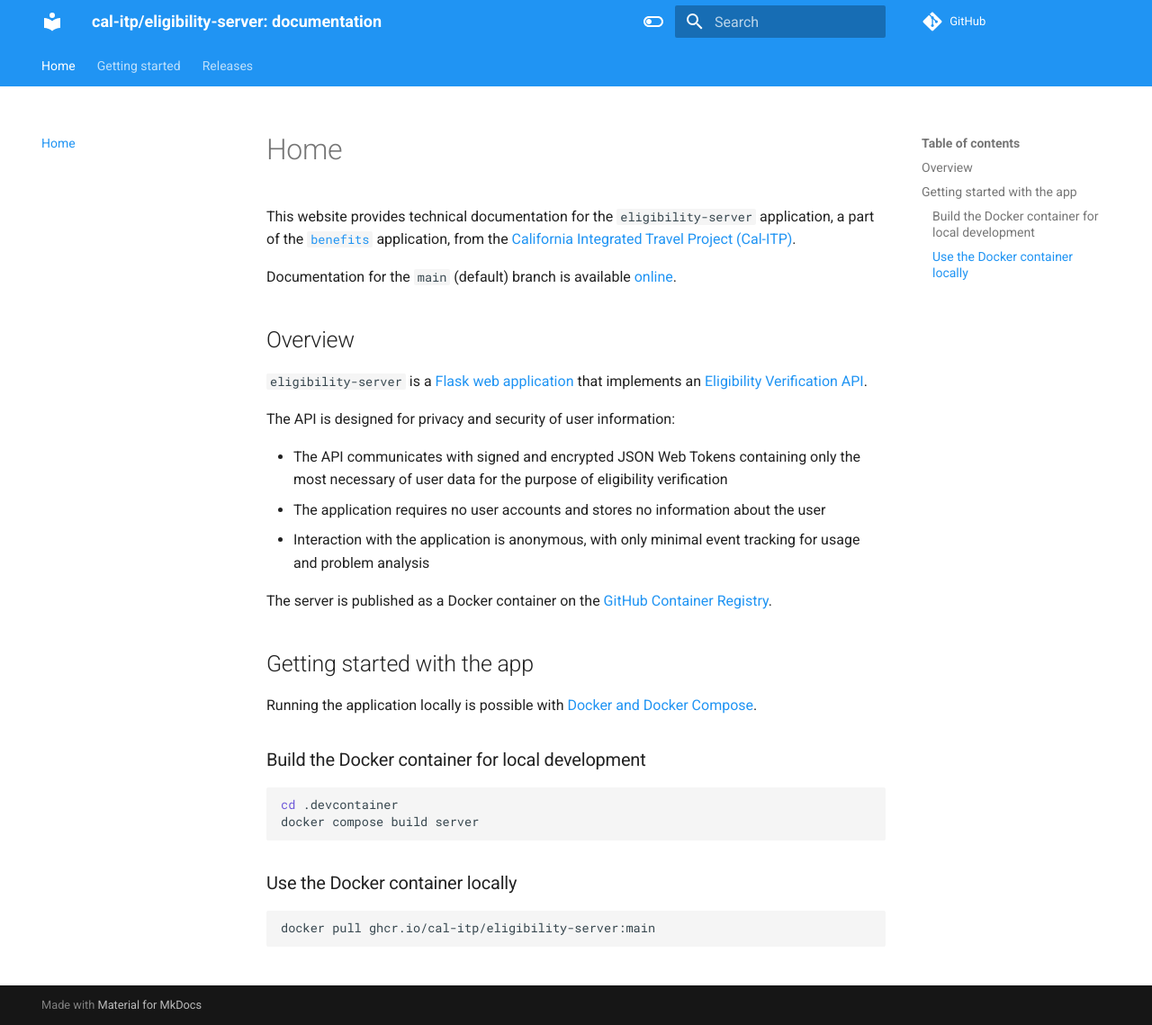
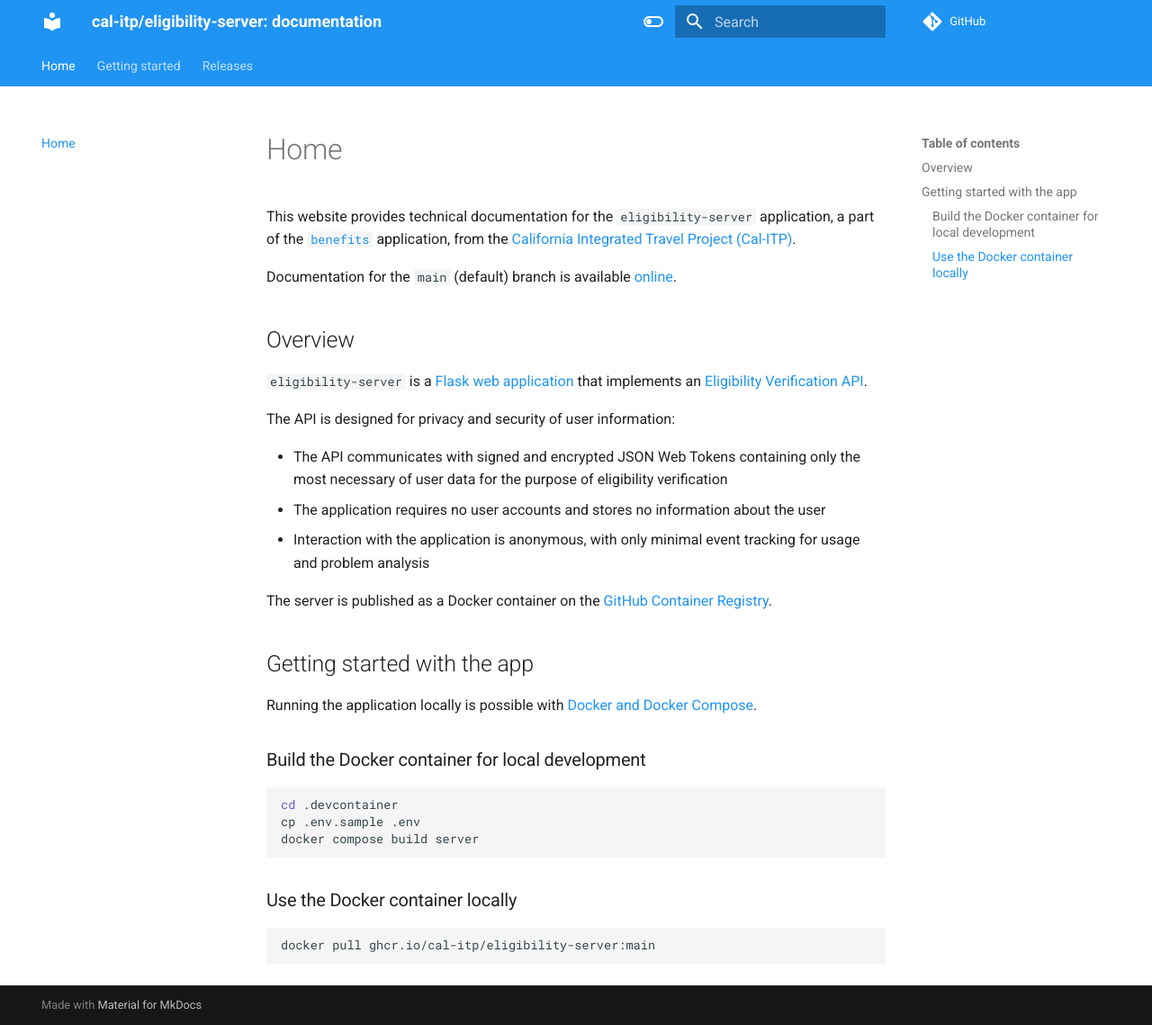
Before and after one commit to cal-itp/eligibility-server, an MkDocs documentation site: the page built from docs/README.md, in a window 1280 px wide and 1139 px high. Shown: the whole window at 90% size. Built offline with MkDocs 1.6.1 and Material for MkDocs 9.7.7, drawn with Linux system fonts in a browser that asks for light colours; nearby versions of some CDN libraries; comment, search, counter and statistics services are not loaded.

Commit message:
docs: add .env file command

````diff
--- a/docs/README.md
+++ b/docs/README.md
@@ -24,6 +24,7 @@
 
 ```bash
 cd .devcontainer
+cp .env.sample .env
 docker compose build server
 ```
 
````
